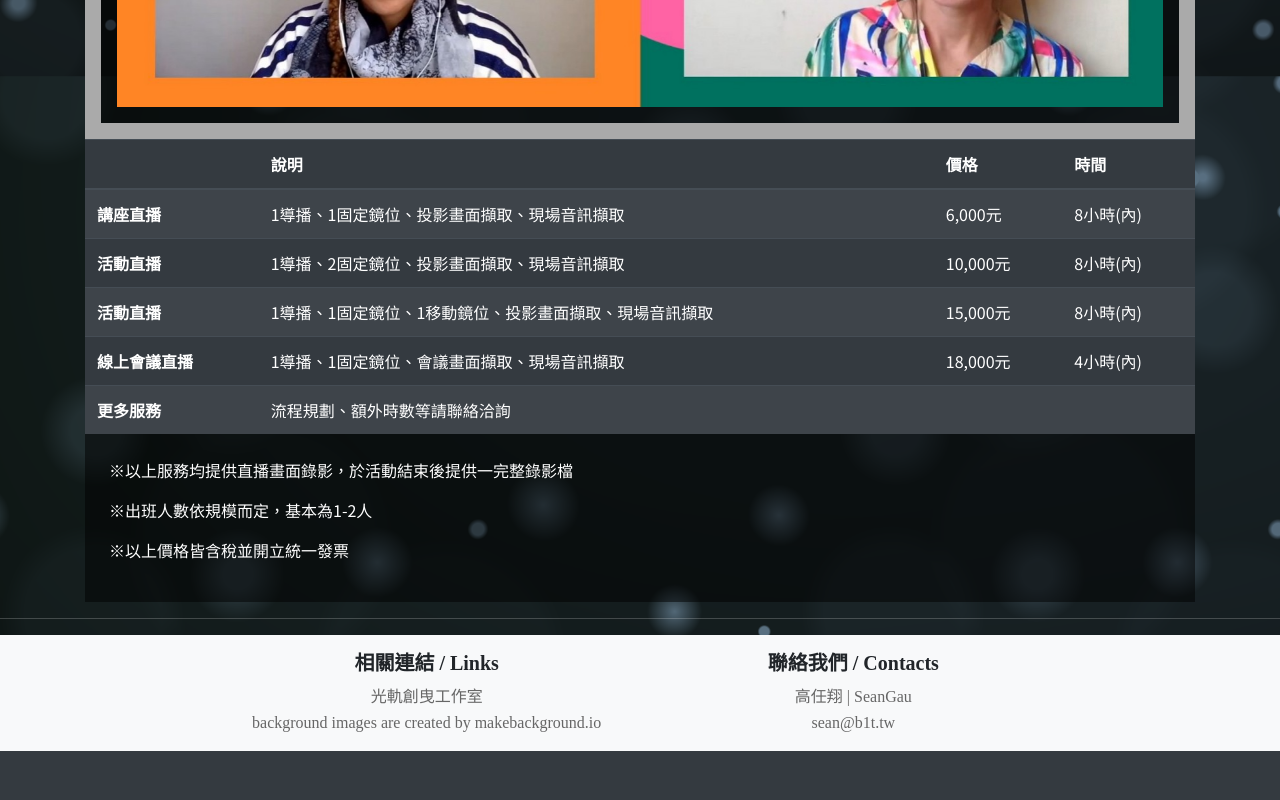
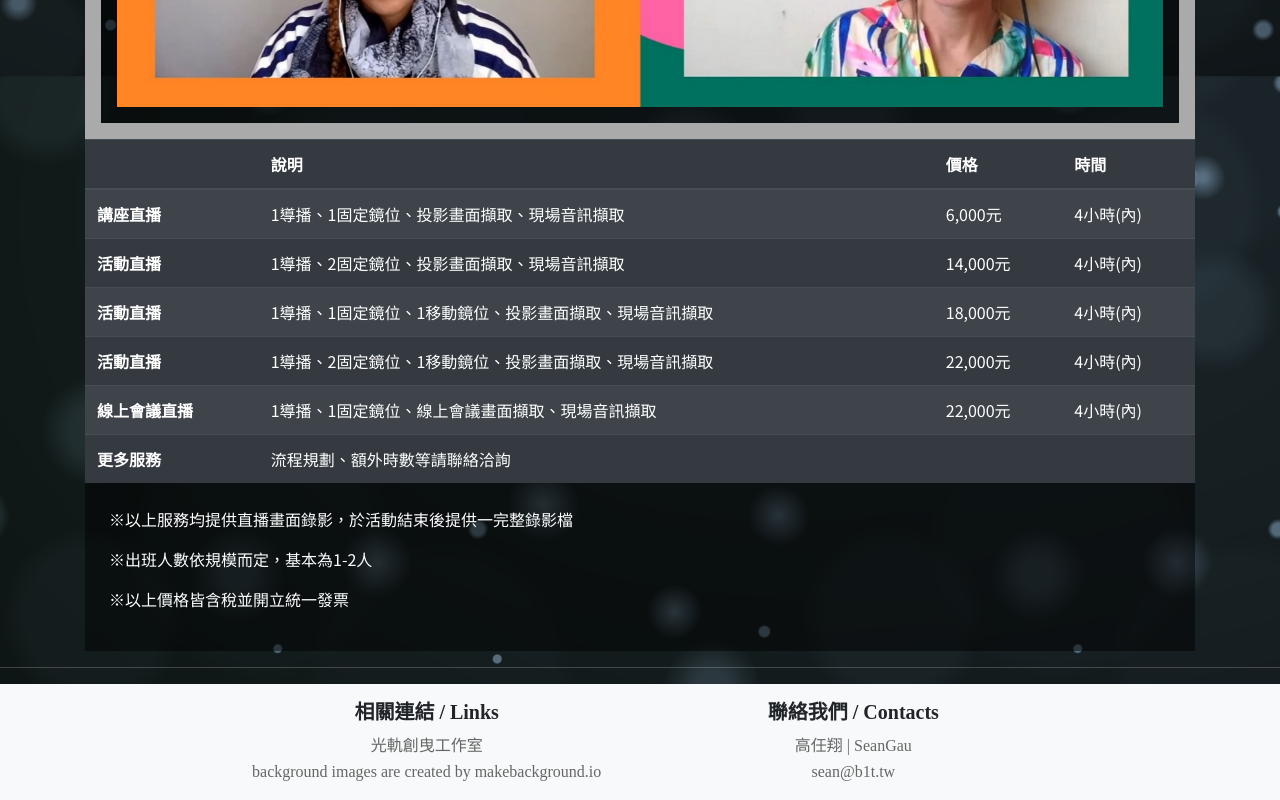
Before and after one commit to b1t-tw/bit_site, a website: page src/livestream/index.pug in a window 1280 px wide. Shown: the part 777-1577 px from the top of the page. Before the commit the page ends 1528 px from the top, so only its background shows below. Drawn offline with nearby package versions, Linux system fonts and the light colour scheme; files that its build step writes are made by us from their sources.

Commit message:
update livestream price

```diff
--- a/src/livestream/index.pug
+++ b/src/livestream/index.pug
@@ -44,21 +44,26 @@ html(lang="zh-Hant-TW")
             th(scope="row") 講座直播
             td 1導播、1固定鏡位、投影畫面擷取、現場音訊擷取
             td 6,000元
-            td 8小時(內)
+            td 4小時(內)
           tr
             th(scope="row") 活動直播
             td 1導播、2固定鏡位、投影畫面擷取、現場音訊擷取
-            td 10,000元
-            td 8小時(內)
+            td 14,000元
+            td 4小時(內)
           tr
             th(scope="row") 活動直播
             td 1導播、1固定鏡位、1移動鏡位、投影畫面擷取、現場音訊擷取
-            td 15,000元
-            td 8小時(內)
+            td 18,000元
+            td 4小時(內)
+          tr
+            th(scope="row") 活動直播
+            td 1導播、2固定鏡位、1移動鏡位、投影畫面擷取、現場音訊擷取
+            td 22,000元
+            td 4小時(內)
           tr
             th(scope="row") 線上會議直播
-            td 1導播、1固定鏡位、會議畫面擷取、現場音訊擷取
-            td 18,000元
+            td 1導播、1固定鏡位、線上會議畫面擷取、現場音訊擷取
+            td 22,000元
             td 4小時(內)
           tr
             th(scope="row") 更多服務
--- a/static/sitemap.xml
+++ b/static/sitemap.xml
@@ -5,7 +5,7 @@
         <loc>https://b1t.tw/</loc>
 
 
-        <lastmod>2021-01-04T06:27:30.425Z</lastmod>
+        <lastmod>2021-01-05T03:58:24.339Z</lastmod>
 
     </url>
     <url>
@@ -13,7 +13,7 @@
         <loc>https://b1t.tw/creative/</loc>
 
 
-        <lastmod>2021-01-04T07:50:42.442Z</lastmod>
+        <lastmod>2021-01-05T03:58:24.333Z</lastmod>
 
     </url>
     <url>
@@ -21,7 +21,7 @@
         <loc>https://b1t.tw/livestream/</loc>
 
 
-        <lastmod>2021-01-04T04:46:08.509Z</lastmod>
+        <lastmod>2021-01-29T12:23:24.160Z</lastmod>
 
     </url>
 </urlset>
```
Also changed, not shown: static/livestream/index.html.
